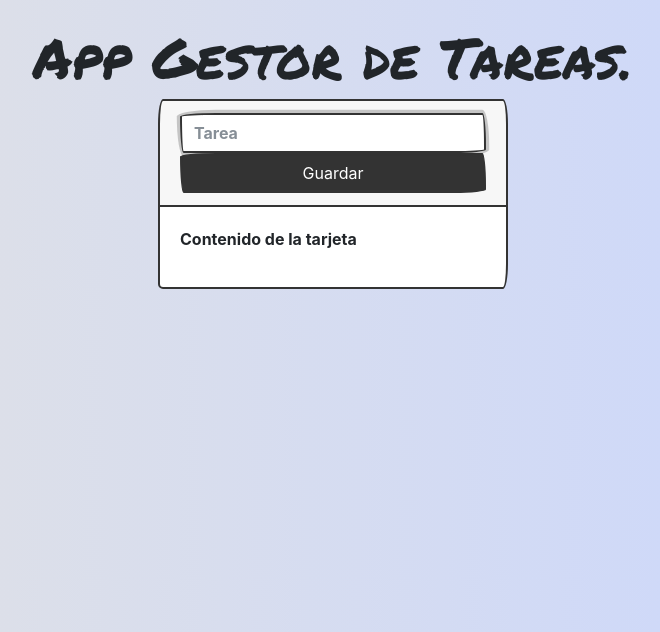
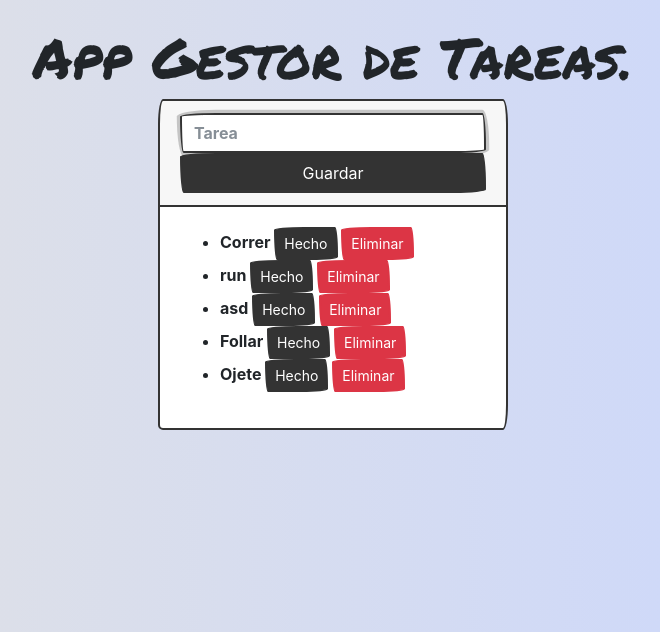
Before and after one commit to LargoLujan/flask_sql_web, a Flask app: page / in a window 1280 px wide. Shown: the top 632 px of the page, without its empty margins (307-967 px from the left). Run offline with Flask 2, Linux system fonts and the light colour scheme; some libraries are stand-ins or nearby versions; some web fonts are replaced.

Commit message:
added button done and button delete

```diff
--- a/db.py
+++ b/db.py
@@ -3,7 +3,8 @@
 from sqlalchemy import create_engine
 from sqlalchemy.orm import sessionmaker, declarative_base
 
-engine = create_engine('sqlite:///database/tasks.db')
+engine = create_engine('sqlite:///database/tasks.db', connect_args={"check_same_thread": False})
+# connect_args indica que las fuciones en segundo plano para que las funciones no tenga problemas con el html
 connect_args = {'check_same_thread': False}
 # Advertencia, crear el engine no conecta inmediatamente a la base de datos eso lo hacemos más adelante
 
--- a/main.py
+++ b/main.py
@@ -8,7 +8,10 @@ app = Flask(__name__)  # En app se encuentra nuestro servidor web de Flask
 
 @app.route("/")
 def home_web():
-    return render_template("index.html")
+    every_tasks = db.session.query(Tasks).all()
+    for i in every_tasks:
+        print(i)
+    return render_template("index.html", task_list=every_tasks)
 
 
 @app.route("/create_task", methods=["POST"])
@@ -16,7 +19,7 @@ def create():
     task = Tasks(content=request.form["content_task"], done=False)
     db.session.add(task)
     db.session.commit()
-    return "Tarea guardada"
+    return redirect(url_for("home_web"))
 
 if __name__ == "__main__":
     db.Base.metadata.create_all(db.engine)
--- a/templates/index.html
+++ b/templates/index.html
@@ -27,7 +27,19 @@
                                 </form>
                             </div>
                             <div class="card-body">
-                                <p>Contenido de la tarjeta</p>
+                                <ul>
+                                    {% for task in task_list %}
+                                    <li>
+                                        {{ task.content }}
+                                        <a href="..." style="text-decoration:none" class="btn btn-primary btn-sm">
+                                            Hecho
+                                        </a>
+                                        <a href="..." style="text-decoration:none" class="btn btn-danger btn-sm">
+                                            Eliminar
+                                        </a>
+                                    </li>
+                                    {% endfor %}
+                                </ul>
                             </div>
                         </div>
                     </div>
```
Also changed, not shown: database/tasks.db.
